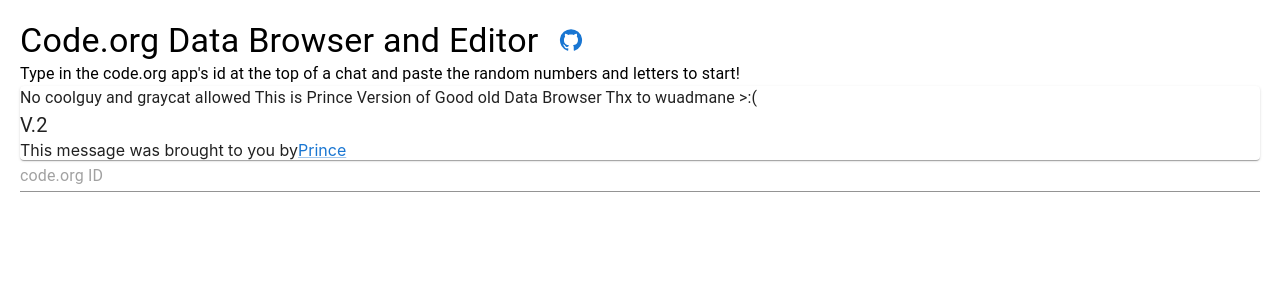
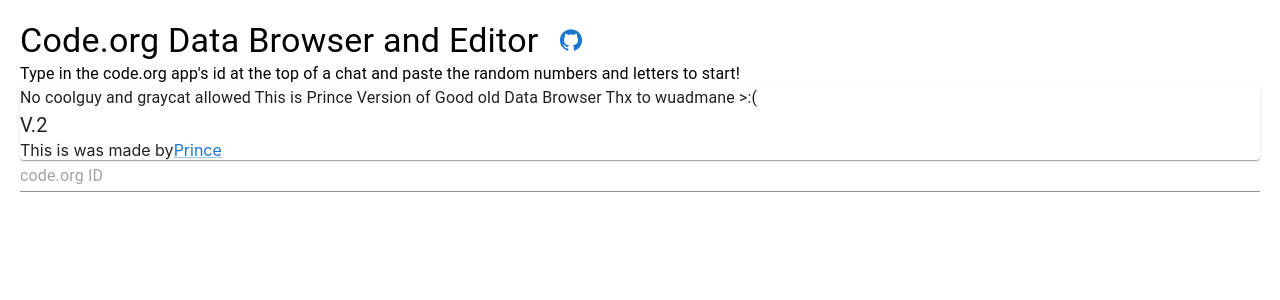
Before and after one commit to owokoyo/data-browser, a Next.js app: page / in a window 1280 px wide. Shown: the top 300 px of the page. Built offline with nearby package versions, Linux system fonts and the light colour scheme.

Commit message:
Update index.tsx

```diff
--- a/pages/index.tsx
+++ b/pages/index.tsx
@@ -107,7 +107,7 @@
 							No coolguy  and graycat allowed This is Prince Version of Good old Data Browser Thx to wuadmane &gt;:(
 						</Typography>
 						<Typography style={{fontSize: 20}}>V.2</Typography>
-						This message was brought to you by
+						This is was made  by
 						<Link href="https://cdn.discordapp.com/emojis/994668964661710908.gif?size=240&quality=lossless">Prince</Link>
 						</Card>
 						<Input
```
